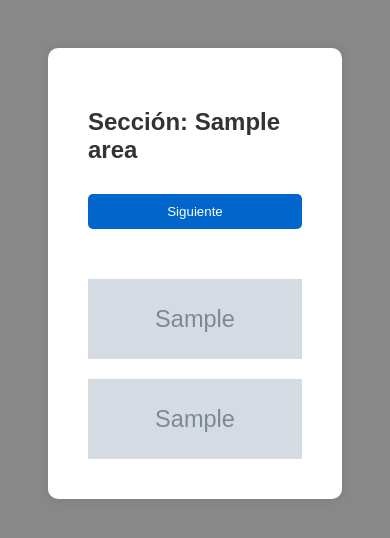
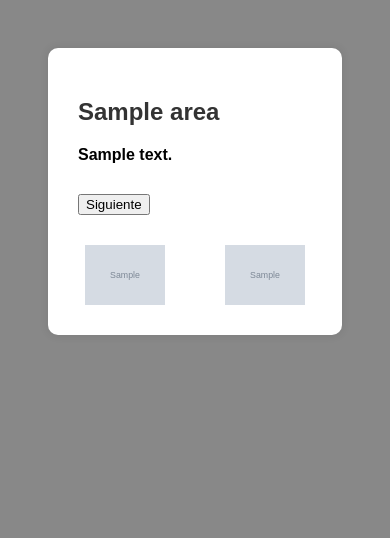
Before and after one commit to RyogaKnight/cdlr-encuesta, a Flask app: template templates/encuesta.html in a window 390 px wide. Shown: the top 538 px of the page. Run offline with Flask 3, Linux system fonts and the light colour scheme; the template is opened without the code that fills it: most values are stand-ins (such as "Sample title", 1, 10 or a date in 2020); grey boxes marked "Sample" are stand-in pictures; parts of the project's set-up code (start-up, migrations or seed data) failed here and were passed over.

Commit message:
Cambio de encuesta html usado loop

```diff
--- a/templates/encuesta.html
+++ b/templates/encuesta.html
@@ -9,122 +9,75 @@
       background-color: {{ color_fondo }};
       padding: 40px;
     }
-
     .contenedor {
       background-color: white;
-      padding: 40px;
+      padding: 30px;
       border-radius: 10px;
-      max-width: 800px;
+      max-width: 700px;
       margin: auto;
       box-shadow: 0 0 10px rgba(0, 0, 0, 0.1);
     }
-
     h2 {
       color: #333;
     }
-
     .pregunta {
-      margin-bottom: 20px;
+      margin-bottom: 25px;
     }
-
-    .escala, .score {
-      display: flex;
-      gap: 10px;
-      flex-wrap: wrap;
-      margin-top: 10px;
+    label {
+      font-weight: bold;
+      display: block;
+      margin-bottom: 5px;
     }
-
-    .score input[type="number"] {
-      width: 60px;
-      padding: 5px;
-    }
-
     textarea {
       width: 100%;
-      height: 100px;
-      padding: 10px;
-      margin-top: 10px;
+      height: 80px;
     }
-
     .botones {
-      margin-top: 30px;
       display: flex;
       justify-content: space-between;
+      margin-top: 30px;
     }
-
-    button {
-      padding: 10px 20px;
-      background-color: #0066cc;
-      color: white;
-      border: none;
-      border-radius: 5px;
-      cursor: pointer;
-    }
-
     .logos {
       display: flex;
       justify-content: center;
       gap: 60px;
-      margin-top: 40px;
+      margin-top: 30px;
     }
-
     .logos img {
-      height: 80px;
-    }
-
-    .error {
-      color: red;
-      font-weight: bold;
-    }
-
-    @media (max-width: 600px) {
-      .score input[type="number"] {
-        width: 40px;
-      }
-
-      button {
-        width: 100%;
-        margin-bottom: 10px;
-      }
-
-      .logos {
-        flex-direction: column;
-        gap: 20px;
-      }
+      height: 60px;
     }
   </style>
 </head>
 <body>
 <div class="contenedor">
-    <h2>Sección: {{ area }}</h2>
+  <h2>{{ area }}</h2>
 
   {% if error %}
-      <p class="error">{{ error }}</p>
+    <p style="color: red; font-weight: bold;">{{ error }}</p>
   {% endif %}
 
-    <form method="post">
-      {% for i, pregunta in enumerate(preguntas) %}
+  <form method="POST">
+    {% for pregunta in preguntas %}
+      {% set i = loop.index0 %}
       <div class="pregunta">
-          <p><strong>{{ i + 1 }}. {{ pregunta.texto }}</strong></p>
+        <label for="{{ area }}_{{ i }}">{{ pregunta.texto }}</label>
 
         {% if pregunta.tipo == 'Frecuencia' %}
-            <div class="escala">
           {% for opcion in escala %}
-                <label>
-                  <input type="radio" name="{{ area }}_{{ i }}" value="{{ opcion }}">
-                  {{ opcion }}
-                </label>
+            <input type="radio" name="{{ area }}_{{ i }}" value="{{ opcion }}"> {{ opcion }}<br>
           {% endfor %}
-            </div>
+
+        {% elif pregunta.tipo == 'Abierta' %}
+          <textarea name="{{ area }}_{{ i }}"></textarea>
 
         {% elif pregunta.tipo == 'Score' %}
-            <div class="score">
-              <input type="number" name="{{ area }}_{{ i }}" min="1" max="10" placeholder="1 a 10">
-            </div>
+          <select name="{{ area }}_{{ i }}">
+            {% for score in range(1, 11) %}
+              <option value="{{ score }}">{{ score }}</option>
+            {% endfor %}
+          </select>
+        {% endif %}
 
-          {% elif pregunta.tipo == 'Abierta' %}
-            <textarea name="{{ area }}_{{ i }}" placeholder="Escribe tu respuesta..."></textarea>
-          {% endif %}
       </div>
     {% endfor %}
 
```
Lines whose indentation alone changed are shown as unchanged.
